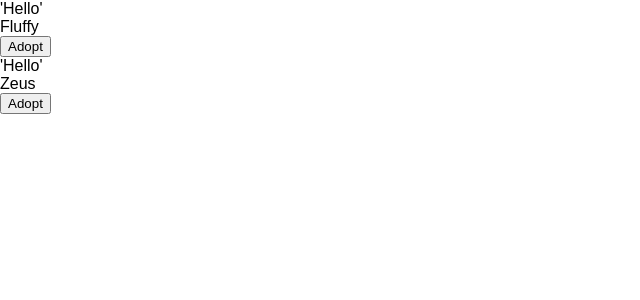
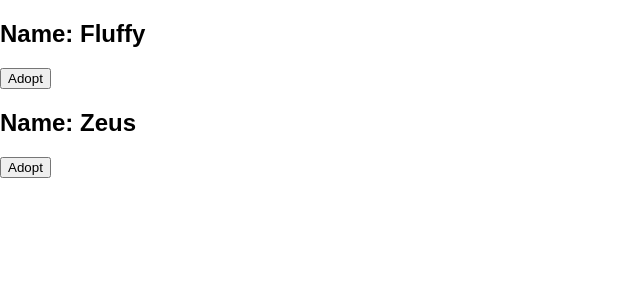
Before and after one commit to webbkyr/petful-client, a React (Create React App) app: page / in a window 1280 px wide. Shown: the top 300 px of the page, without its empty margins (0-640 px from the left). Built offline with nearby package versions, Linux system fonts and the light colour scheme.

Commit message:
Render animal name using Header component

```diff
--- a/src/components/Cats.js
+++ b/src/components/Cats.js
@@ -2,13 +2,16 @@ import React from 'react';
 import Button from './Button';
 import Header from './Header';
 
+//main will render sex, age, breed, story
 export default function Cats(props) {
-  const cat = props.catToAdopt.map(cat => cat.name)
-  return (
+  const catName = props.catToAdopt.map(cat => cat.name)
+  const catImage = props.catToAdopt.map(cat => {
+    return [cat.imageURL, cat.imageDescription]})
+
+return (
   <div>
-    <Header />
+    <Header animalName={catName} catImage={catImage} />
     <main>
-      {cat}
     </main>
     <Button />
   </div>
--- a/src/components/Dogs.js
+++ b/src/components/Dogs.js
@@ -3,14 +3,18 @@ import Header from './Header';
 import Button from './Button';
 
 export default function Dogs(props) {
-  const dog = props.dogToAdopt.map(dog => dog.name);
+  const dogName = props.dogToAdopt.map(dog => dog.name);
   return (
   <div>
-    <Header />
+    <Header animalName={dogName}/>
     <main>
-      {dog}
     </main>
     <Button />
   </div>
   )
 }
+
+//return (
+//   <img src={cat.imageURL} alt={cat.imageDescript}>
+// )
+// })
--- a/src/components/Header.js
+++ b/src/components/Header.js
@@ -1,8 +1,18 @@
 import React from 'react';
 
 //dont forget alt tag for images
+//animal name and photo
+//imageDescription -> alt tag
+//
 export default function Header(props) {
+  console.log('image', props.catImage)
+  console.log('Name', props.animalName)
+  // const link = props.catImage.map(image => image[0])
+  // console.log(link)
+
   return (
-    <header>'Hello'</header>
+    <header>
+      <h2>Name: {props.animalName}</h2>
+    </header>
   )
 }
```
